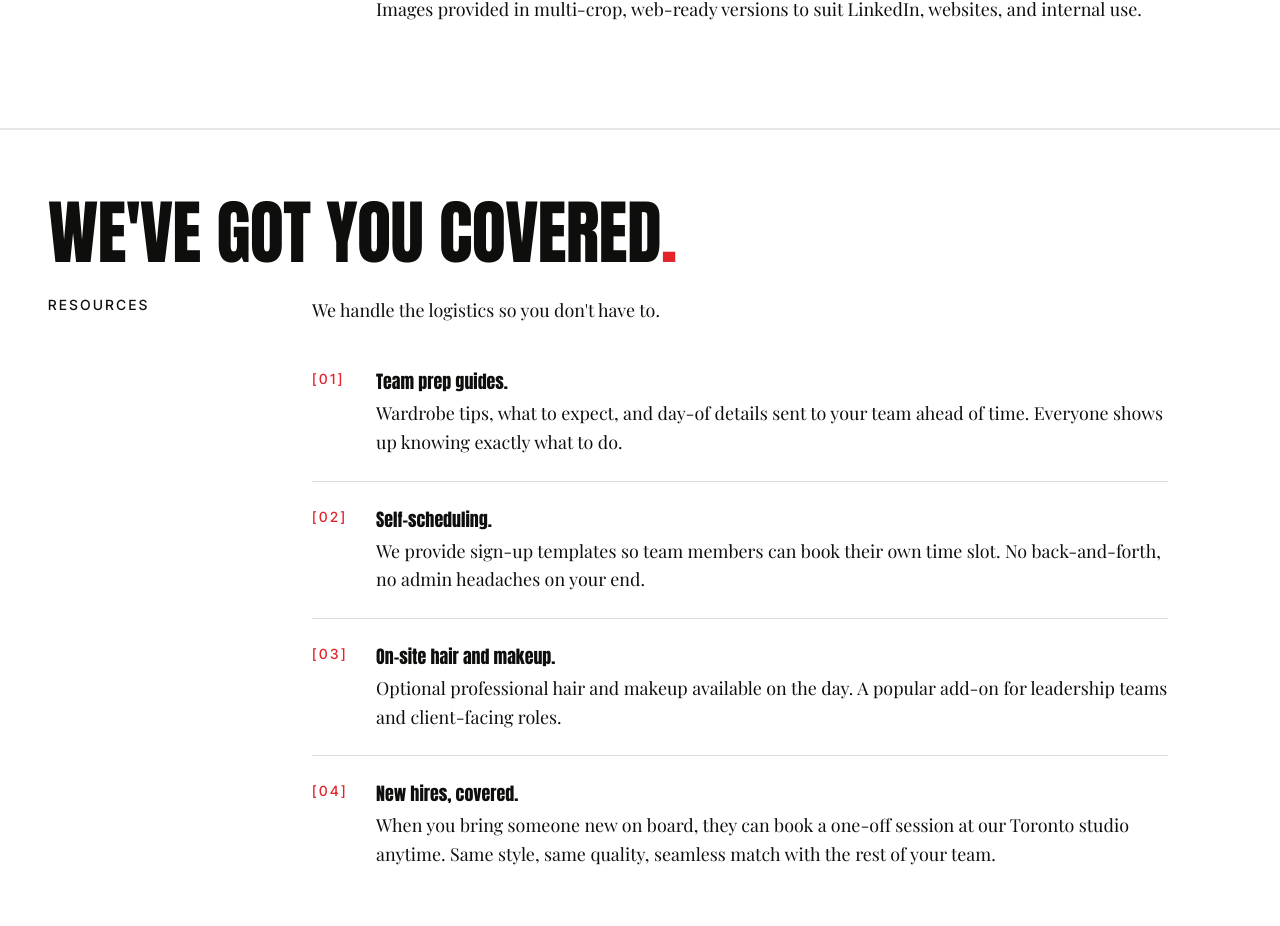
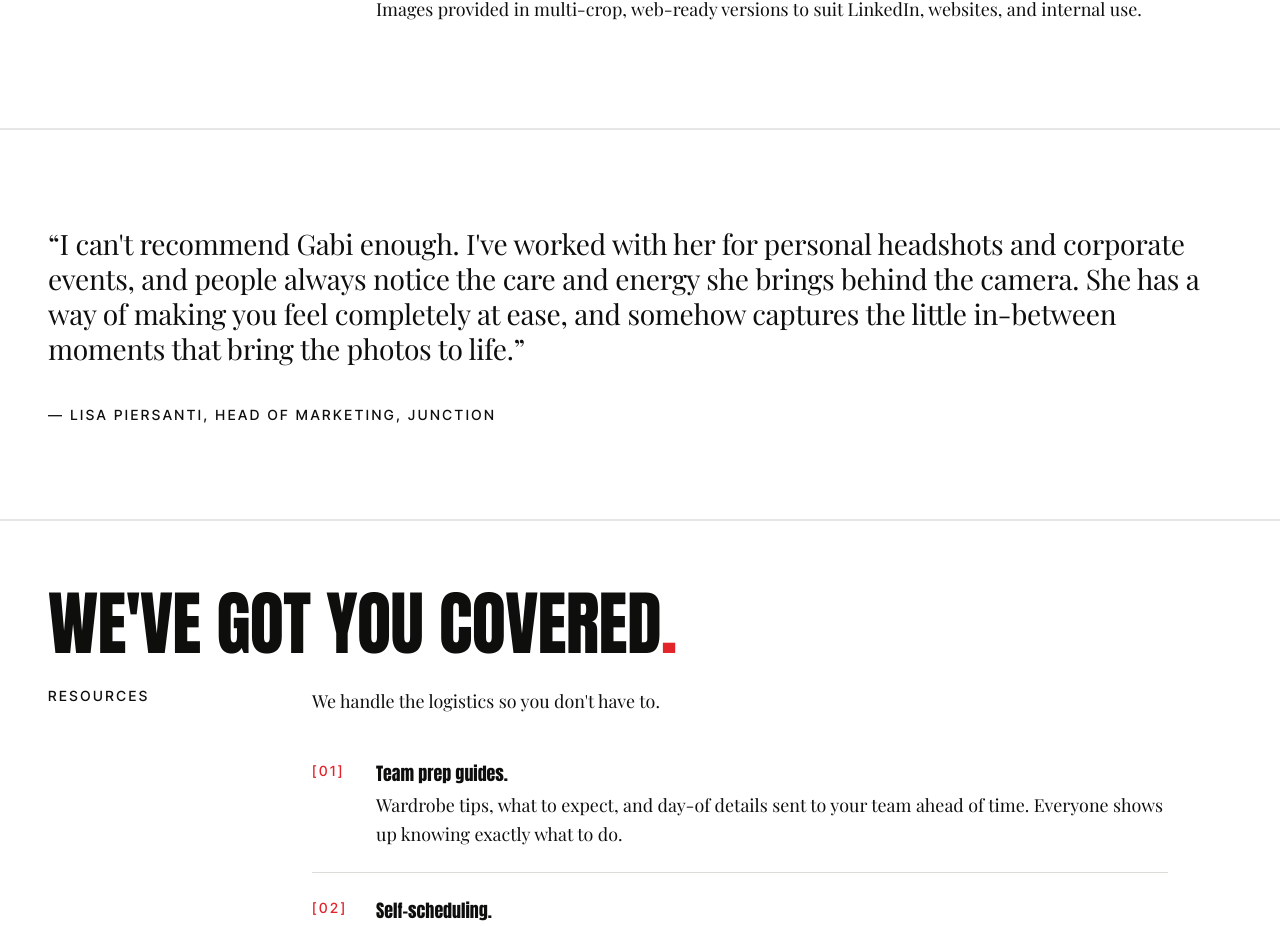
Before and after one commit to calvinthomasd/calvin-thomas-studio, a Next.js app: page /teams in a window 1280 px wide. Shown: the part 5531-6457 px from the top of the page. Built offline with nearby package versions, Linux system fonts and the light colour scheme.

Commit message:
fix favicon filename

```diff
--- a/src/components/CorporatePricing.tsx
+++ b/src/components/CorporatePricing.tsx
@@ -251,6 +251,12 @@ export default function CorporatePricing() {
         </div>
       </section>
 
+      {/* Pull quote — Lisa Piersanti */}
+      <blockquote className={styles.pullQuote}>
+        <p className={styles.pullQuoteText}>&ldquo;I can&apos;t recommend Gabi enough. I&apos;ve worked with her for personal headshots and corporate events, and people always notice the care and energy she brings behind the camera. She has a way of making you feel completely at ease, and somehow captures the little in-between moments that bring the photos to life.&rdquo;</p>
+        <footer className={styles.pullQuoteAttrib}>— Lisa Piersanti, Head of Marketing, Junction</footer>
+      </blockquote>
+
       {/* Resources */}
       <section className={styles.altSection}>
         <h2 className={styles.altHeading}>
```
Also changed, not shown: app/apple-icon.png (added), app/icon.png (renamed from app/icon.png.png).
